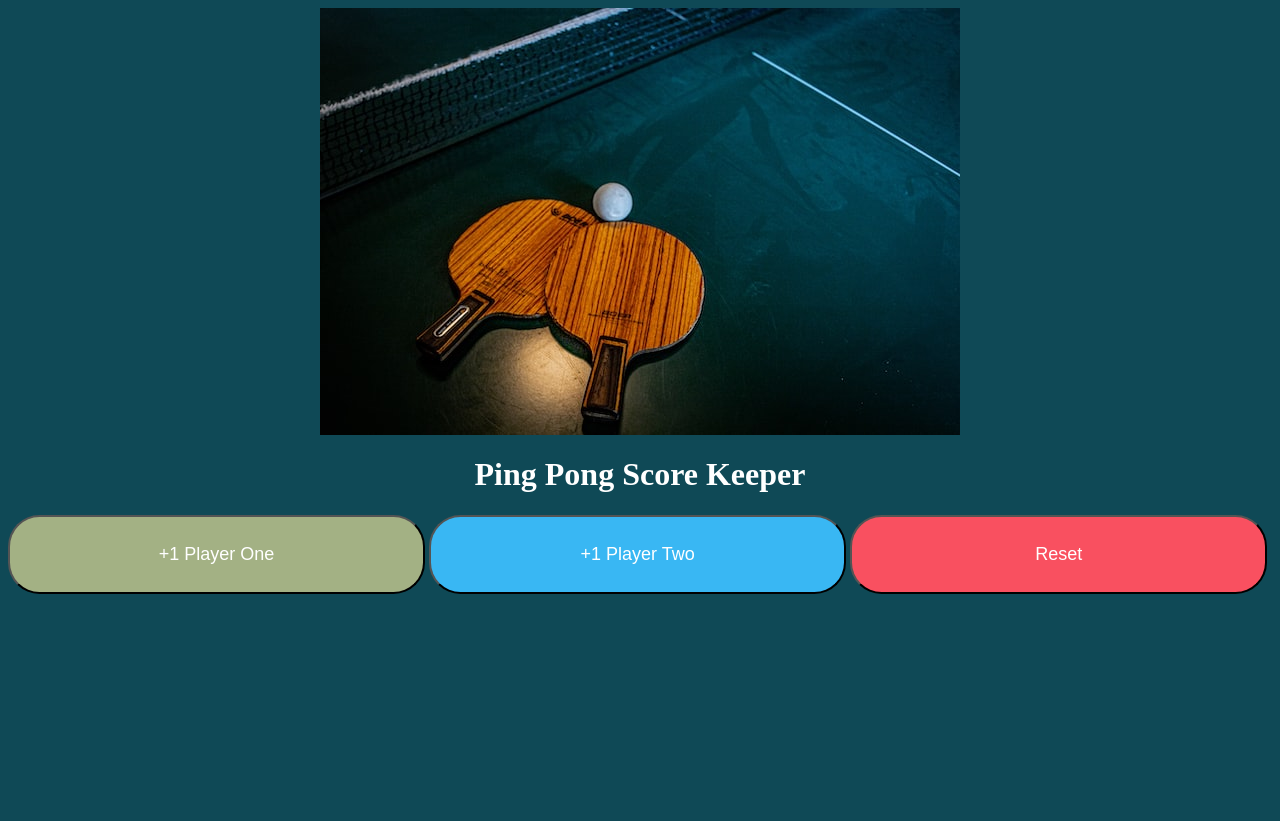
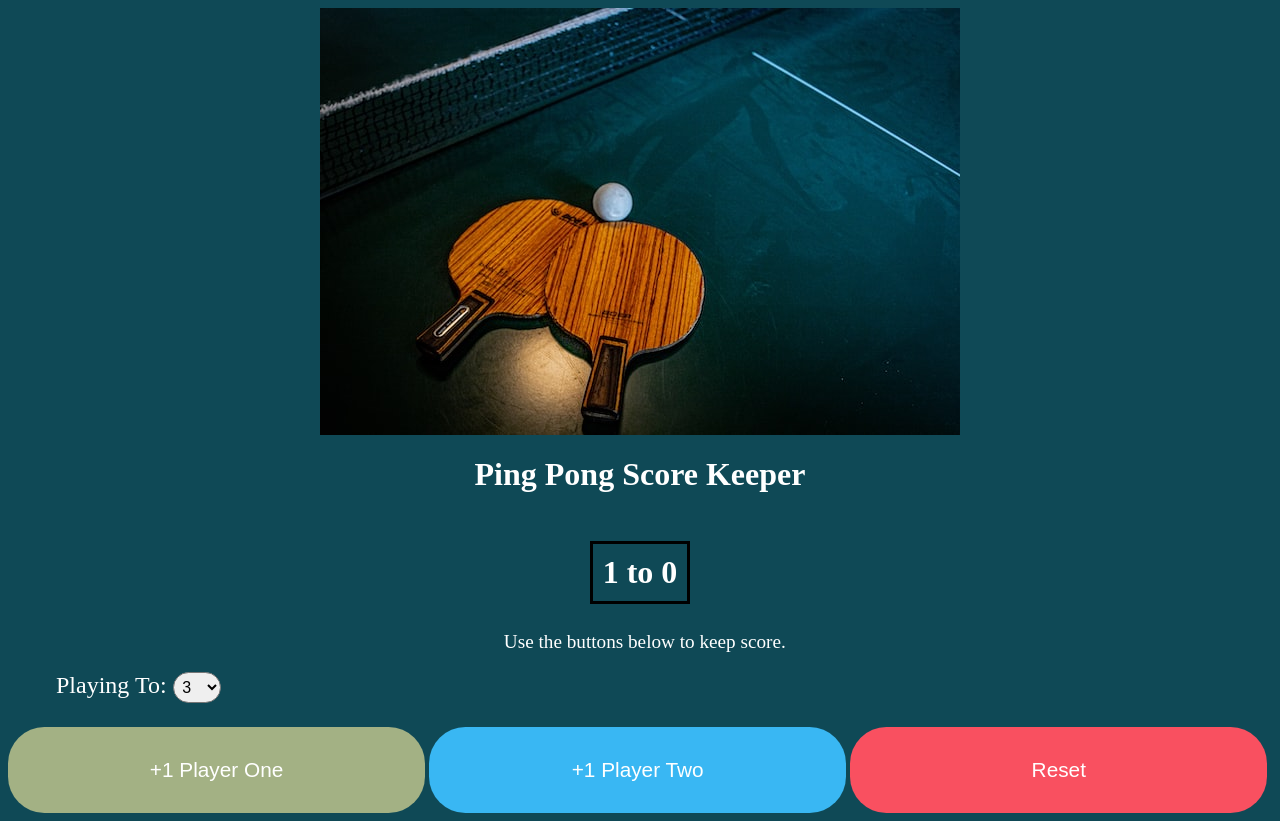
Before and after one commit to annapaula20/JavaScript-practice, a plain HTML site: page Scorekeeper-events-prac/index.html in a window 1280 px wide. Both pictures are taken after a click on the button "+1 Player One". Before the commit the page ends 800 px from the top, so only its background shows below. Drawn offline with Linux system fonts and the light colour scheme.

Commit message:
Initial commit

```diff
--- a/Scorekeeper-events-prac/app.js
+++ b/Scorekeeper-events-prac/app.js
@@ -0,0 +1,52 @@
+
+const player1 = document.querySelector('#player1');
+const player2 = document.querySelector('#player2');
+const reset = document.querySelector('#reset');
+const p1Display = document.querySelector('#p1Display');
+const p2Display = document.querySelector('#p2Display');
+const winnningScoreSelect = document.querySelector('#playTo');
+
+let p1Score = 0;
+let p2Score = 0;
+let winningScore = 3;
+
+let gameOver = false;
+
+player1.addEventListener('click', function () {
+    if (!gameOver) {
+        p1Score += 1;
+        if (p1Score === winningScore) {
+            gameOver = true;
+            p1Display.classList.add('winner');
+            p2Display.classList.add('loser');
+        }
+        p1Display.textContent = p1Score;
+    }
+});
+player2.addEventListener('click', function () {
+    if (!gameOver) {
+        p2Score += 1;
+        if (p2Score === winningScore) {
+            gameOver = true;
+            p2Display.classList.add('winner');
+            p1Display.classList.add('loser');
+        }
+        p2Display.textContent = p2Score;
+    }
+});
+
+winnningScoreSelect.addEventListener('change', function () {
+    winningScore = parseInt(this.value);
+    resetButton();
+});
+reset.addEventListener('click', resetButton);
+
+function resetButton() {
+    gameOver = false;
+    p1Score = 0;
+    p2Score = 0;
+    p1Display.textContent = 0;
+    p2Display.textContent = 0;
+    p1Display.classList.remove('winner', 'loser');
+    p2Display.classList.remove('winner', 'loser');
+};
--- a/Scorekeeper-events-prac/index.html
+++ b/Scorekeeper-events-prac/index.html
@@ -7,7 +7,6 @@
     <meta name="viewport" content="width=device-width, initial-scale=1.0">
     <title>Ping Pong ScoreBoard</title>
     <link rel="stylesheet" href="main.css">
-    <script src="app.js"></script>
 </head>
 
 <body>
@@ -16,12 +15,26 @@
             <img src="header.jpg" alt="ping ping table">
         </div>
         <h1>Ping Pong Score Keeper</h1>
+        <div id="scoreDiv">
+            <h2><span id="p1Display">0</span> to <span id="p2Display"> 0</span></h2>
+        </div>
+        <p id="smallfont">Use the buttons below to keep score.</p>
+        <p>Playing To:
+            <select name="" id="playTo">
+                <option value="3">3</option>
+                <option value="5">5</option>
+                <option value="7">7</option>
+                <option value="9">9</option>
+                <option value="11">11</option>
+            </select>
+        </p>
         <div>
             <button id="player1"> +1 Player One </button>
             <button id="player2"> +1 Player Two </button>
             <button id="reset">Reset</button>
         </div>
     </div>
+    <script src="app.js"></script>
 </body>
 
 </html>
--- a/Scorekeeper-events-prac/main.css
+++ b/Scorekeeper-events-prac/main.css
@@ -7,26 +7,64 @@ html{
 }
 button{
     color: white;
-    display: inline-block;
+    display: inline-flex;
     justify-content: center;
     width: 33%;
     padding: 1.5em;
     border-radius: 1.75em;
-    font-size: large;
+    font-size: 1.3em;
+    border: none;
 }
+select{
+    display: inline-flex;
+    justify-content: center;
+    border-radius: 1.5em;
+    padding: .3em;
+    font-size: medium;
 
+}
 #player1{
     background-color: #A3B184 ;
 }
- #player2{
+#player2{
     background-color:#39B7F3;
- }
+}
 
- #reset{
-     background-color: #F95060;
- }
+#reset{
+    background-color: #F95060;
+}
 
-h1{
+h1, h2{
     text-align: center;
     color: white;
+    font-size: 2em;
 }
+#scoreDiv{
+    text-align: center;
+    justify-content: center;
+}
+h2{
+    display: inline-block;
+    justify-content: center;
+    border: 3px solid black;
+    padding:10px;
+
+}
+#smallfont{
+    font-size: 1.2em;
+    text-align: center;
+    padding: 0 1.5em 0 0;
+}
+p{
+    color: white;
+    font-size: 1.5em;
+    margin: 0 0 1em 2em;
+}
+
+
+.winner{
+    color: chartreuse;
+}
+.loser{
+    color:orangered;
+}
```
